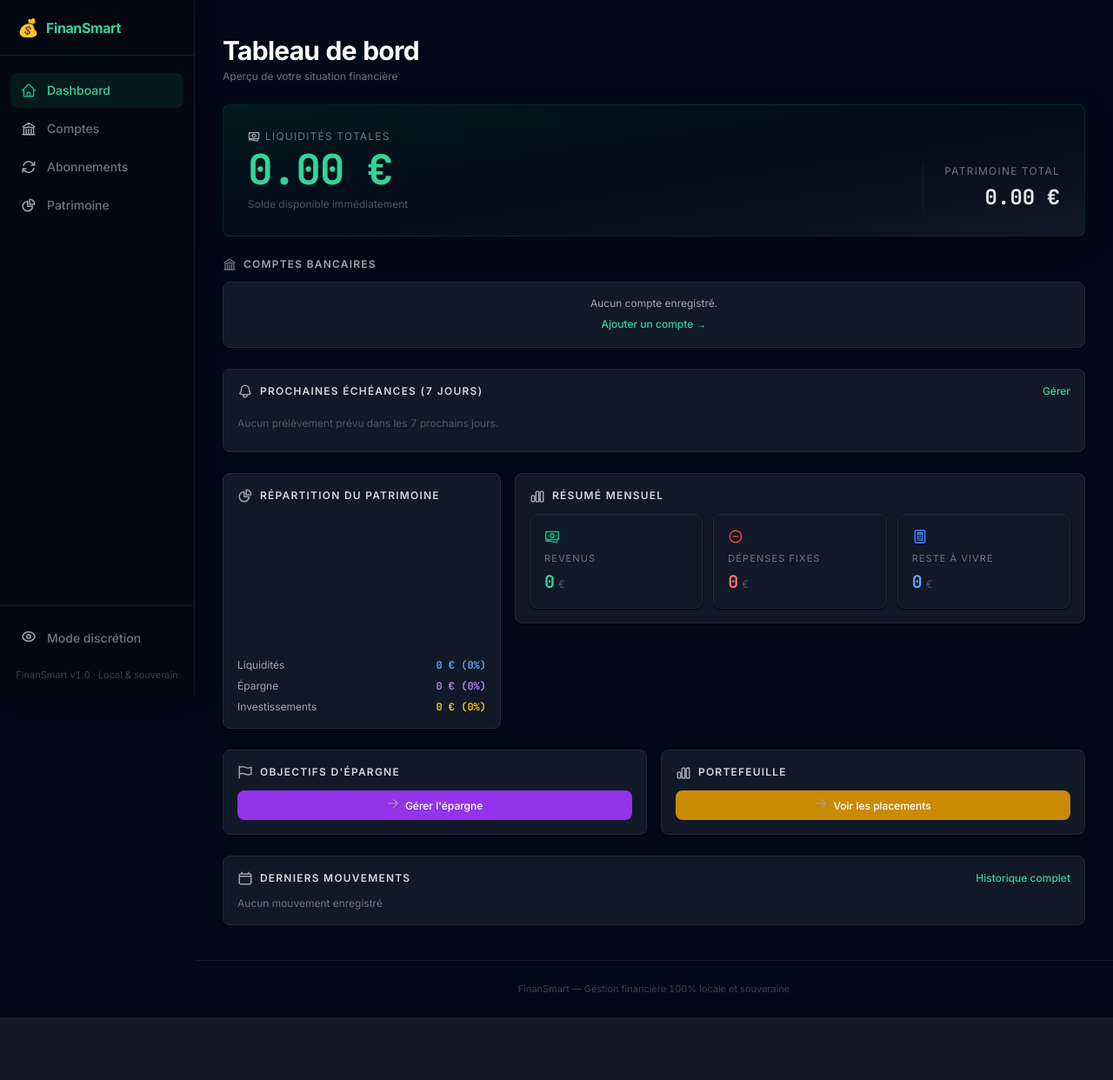
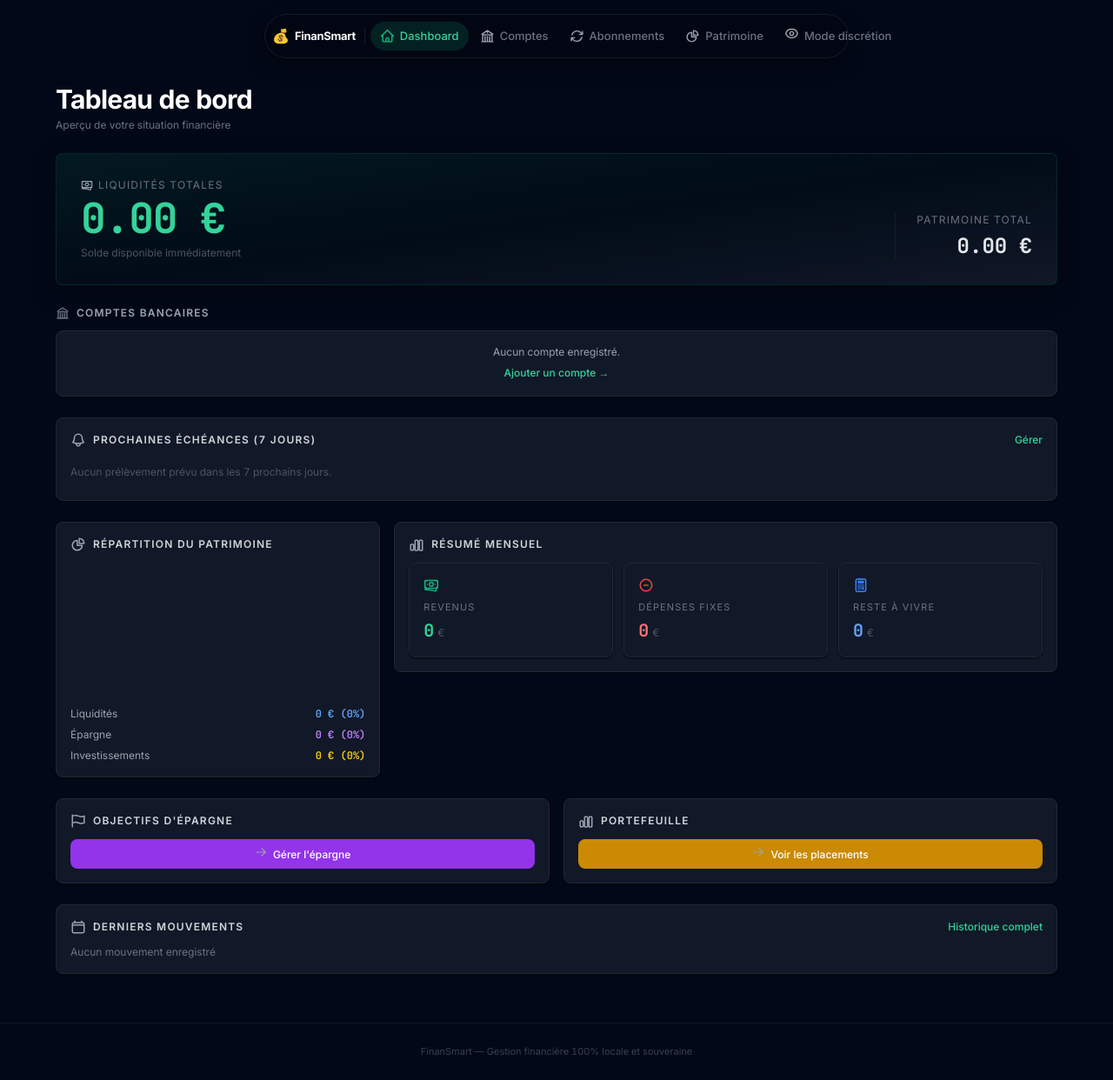
Before and after one commit to Halid13/myECO, a FastAPI app: page / in a window 1280 px wide. Shown: the whole page at 87% size. Before the commit the page ends 1170 px from the top, so only its background shows below. Run offline with FastAPI, Linux system fonts and the light colour scheme; a map, chart or similar area stays blank; some libraries are stand-ins or nearby versions.

Commit message:
refont total v0.1.1

```diff
--- a/app/templates/base.html
+++ b/app/templates/base.html
@@ -48,59 +48,43 @@
         ("/patrimoine/", "chart-pie", "Patrimoine"),
     ] %}
 
-    <!-- ==================== SIDEBAR (desktop) ==================== -->
-    <aside class="hidden md:flex md:flex-col fixed inset-y-0 left-0 w-56 bg-gray-950 border-r border-gray-900 z-40">
-        <a href="/" class="flex items-center gap-2 h-16 px-5 border-b border-gray-900 flex-shrink-0 group">
-            <span class="text-xl">💰</span>
-            <span class="text-white font-bold text-base tracking-tight group-hover:text-emerald-400 transition">FinanSmart</span>
+    <!-- ==================== BARRE DE NAVIGATION FLOTTANTE (haut) ==================== -->
+    <div class="fixed top-4 inset-x-0 z-40 px-4">
+        <nav class="max-w-2xl mx-auto flex items-center gap-0.5 bg-gray-950/70 backdrop-blur-xl border border-gray-800/60 rounded-full shadow-lg px-2 py-1.5">
+            <a href="/" class="flex items-center gap-1.5 pr-2.5 mr-1 border-r border-gray-800/60 flex-shrink-0 group">
+                <span class="text-base leading-none">💰</span>
+                <span class="hidden sm:inline text-white font-bold text-[13px] tracking-tight group-hover:text-emerald-400 transition">FinanSmart</span>
             </a>
 
-        <nav class="flex-1 px-3 py-5 space-y-1">
+            <div class="flex items-center gap-0.5 flex-1">
                 {% for href, icon_name, label in nav_items %}
                 {% set is_active = (href == "/" and request.url.path == "/") or (href != "/" and request.url.path.startswith(href)) %}
                 <a href="{{ href }}"
-               class="flex items-center gap-3 px-3 py-2.5 rounded-lg text-sm font-medium transition
-                      {% if is_active %}bg-emerald-500/10 text-emerald-400{% else %}text-gray-500 hover:text-gray-200 hover:bg-gray-900{% endif %}">
-                {{ icons.icon(icon_name, "18") }}
-                <span>{{ label }}</span>
+                   class="flex items-center gap-1.5 px-[11px] py-[7px] rounded-full text-[13px] font-medium transition
+                          {% if is_active %}bg-emerald-500/15 text-emerald-400{% else %}text-gray-500 hover:text-gray-200 hover:bg-gray-900/60{% endif %}">
+                    {{ icons.icon(icon_name, "17") }}
+                    <span class="hidden sm:inline">{{ label }}</span>
                 </a>
                 {% endfor %}
-        </nav>
+            </div>
 
-        <div class="px-3 py-4 border-t border-gray-900 flex-shrink-0">
             <button id="toggle-discretion"
                     onclick="toggleDiscretion()"
-                    class="w-full flex items-center gap-3 px-3 py-2.5 rounded-lg text-sm font-medium text-gray-500 hover:text-gray-200 hover:bg-gray-900 transition">
-                <span id="icone-discretion" class="flex-shrink-0">{{ icons.icon("eye", "18") }}</span>
-                <span id="texte-discretion">Mode discrétion</span>
-            </button>
-            <p class="text-[11px] text-gray-700 text-center mt-3">FinanSmart v1.0 · Local &amp; souverain</p>
-        </div>
-    </aside>
-
-    <!-- ==================== BOTTOM NAV (mobile) ==================== -->
-    <nav class="md:hidden fixed bottom-0 inset-x-0 z-40 bg-gray-950/95 backdrop-blur-md border-t border-gray-900 flex items-stretch">
-        {% for href, icon_name, label in nav_items %}
-        {% set is_active = (href == "/" and request.url.path == "/") or (href != "/" and request.url.path.startswith(href)) %}
-        <a href="{{ href }}" class="flex-1 flex flex-col items-center justify-center gap-0.5 py-2.5 {% if is_active %}text-emerald-400{% else %}text-gray-500{% endif %}">
-            {{ icons.icon(icon_name, "20") }}
-            <span class="text-[10px] font-medium">{{ label }}</span>
-        </a>
-        {% endfor %}
-        <button onclick="toggleDiscretion()" class="flex-1 flex flex-col items-center justify-center gap-0.5 py-2.5 text-gray-500">
-            <span id="icone-discretion-mobile">{{ icons.icon("eye", "20") }}</span>
-            <span class="text-[10px] font-medium">Discret</span>
+                    class="flex items-center gap-1.5 px-[11px] py-[7px] rounded-full text-[13px] font-medium text-gray-500 hover:text-gray-200 hover:bg-gray-900/60 transition flex-shrink-0">
+                <span id="icone-discretion" class="flex-shrink-0">{{ icons.icon("eye", "17") }}</span>
+                <span id="texte-discretion" class="hidden md:inline">Mode discrétion</span>
             </button>
         </nav>
+    </div>
 
     <!-- ==================== CONTENU PRINCIPAL ==================== -->
-    <main class="md:ml-56 px-4 md:px-8 py-6 md:py-10 pb-24 md:pb-10">
+    <main class="pt-20 md:pt-24 px-4 md:px-8 pb-10">
         <div class="max-w-6xl mx-auto">
             {% block content %}{% endblock %}
         </div>
     </main>
 
-    <footer class="hidden md:block md:ml-56 border-t border-gray-900 py-6 px-8">
+    <footer class="border-t border-gray-900 py-6 px-8 mt-4">
         <p class="text-center text-[11px] text-gray-700">FinanSmart — Gestion financière 100% locale et souveraine</p>
     </footer>
 
--- a/static/css/custom.css
+++ b/static/css/custom.css
@@ -270,14 +270,9 @@ html.dark body {
     outline-color: var(--primary);
 }
 
-/* ===== NAVIGATION (sidebar desktop / bottom-nav mobile) ===== */
-aside.fixed {
-    box-shadow: 4px 0 24px rgba(0, 0, 0, 0.25);
-}
-
-nav.fixed.bottom-0 {
-    box-shadow: 0 -4px 24px rgba(0, 0, 0, 0.35);
-    padding-bottom: env(safe-area-inset-bottom, 0);
+/* ===== NAVIGATION (barre flottante en haut) ===== */
+nav.rounded-full {
+    box-shadow: 0 8px 24px rgba(0, 0, 0, 0.45), 0 1px 2px rgba(0, 0, 0, 0.3);
 }
 
 /* ===== CARTE HERO (liquidités, en-têtes de page) ===== */
```
Lines whose indentation alone changed are shown as unchanged.
